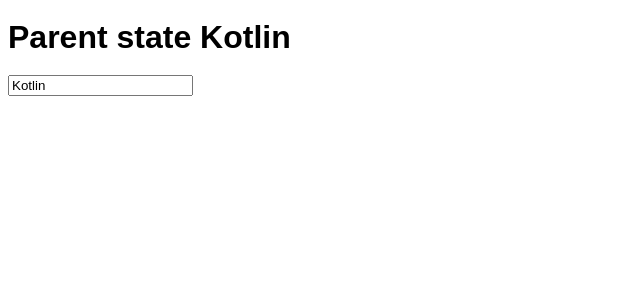
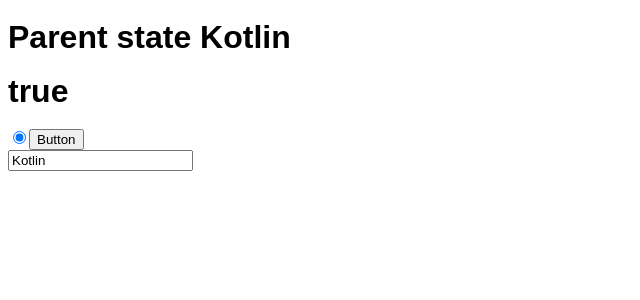
Before and after one commit to shopengauer/react-boilerplate-idea, a React app: page / in a window 1280 px wide. Shown: the top 300 px of the page, without its empty margins (0-640 px from the left). Built offline with nearby package versions, Linux system fonts and the light colour scheme.

Commit message:
Radio checked work

```diff
--- a/components/Panel.jsx
+++ b/components/Panel.jsx
@@ -3,6 +3,7 @@
  */
 "use strict"
 import React, { Component } from 'react';
+import Radio from '../components/Radio';
 
 export default class Panel extends Component{
 
@@ -22,6 +23,7 @@
     render(){
        return(
             <div >
+              <Radio/>
               <input onChange={this.handleChange} type="text" ref = "h1input" value={this.props.parentState}/>
             </div>
         )
--- /dev/null
+++ b/components/Radio.js
@@ -0,0 +1,36 @@
+/**
+ * Created by Василий on 05.11.2016.
+ */
+"use strict"
+
+import React from 'react'
+
+export default class Radio extends React.Component{
+
+    constructor(props){
+        super(props);
+        this.state = {cook: true}
+        this.rt = this.rt.bind(this);
+    }
+
+    rt(){
+        this.setState({cook: !this.state.cook});
+        console.log(this.state.cook)
+    }
+
+
+    render(){
+
+        const qu = String(this.state.cook);
+
+
+        return(
+            <div>
+                <h1>{qu}</h1>
+                <input type="radio" onChange={this.rt} checked={this.state.cook}/>
+                <button onClick={this.rt}>Button</button>
+            </div>
+        )
+    }
+
+}
```
